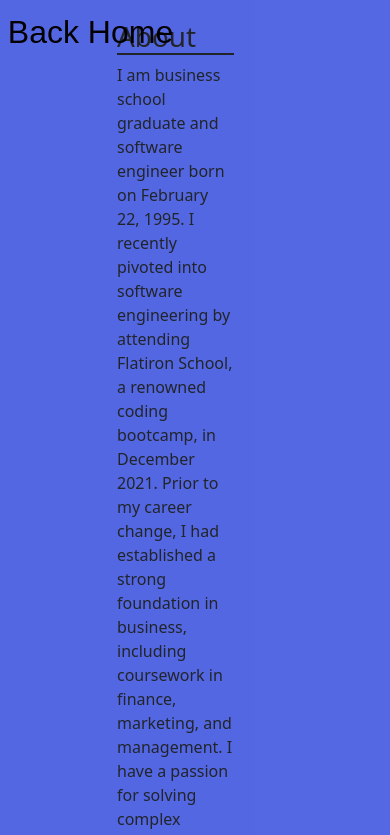
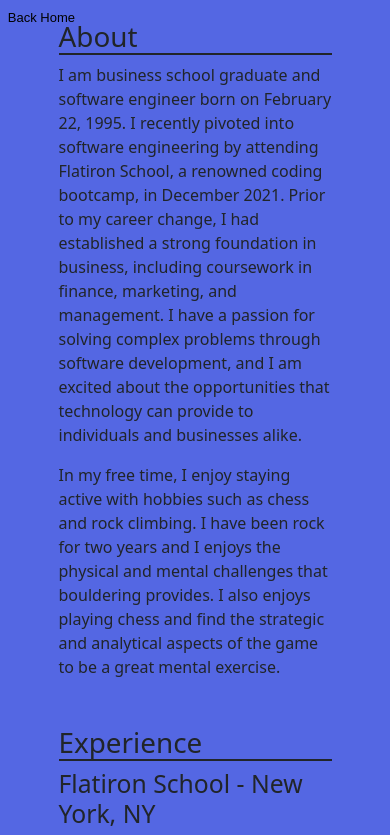
Before and after one commit to Gehrig-Barnes/portfolio, a React (Create React App) app: page /about_me in a window 390 px wide. Shown: the top 835 px of the page. Built offline with nearby package versions, Linux system fonts and the light colour scheme; a web font is replaced by a local one.

Commit message:
about me mvp complete

```diff
--- a/src/style/about.css
+++ b/src/style/about.css
@@ -35,10 +35,35 @@
     ;
 }
 
-@media (max-width: 1100px) {
+@media (max-width: 1200px) {
   .timeLineContainer{
     visibility: hidden;
   }
+}
+@media (max-width: 500px) {
+  .timeLineContainer{
+    visibility: hidden;
+
+  }
+  .me{
+    opacity: 1 !important;
+    inline-size: 70%;
+    margin-bottom: 2%;
+    margin-left: 15%;
+    margin-top: 12%
+
+
+  }
+
+  .return-btn{
+    font-size: small;
+  }
+
+  .hide{
+    font-size: small;
+  }
+
+
 }
 
 /* .skill-box{
```
